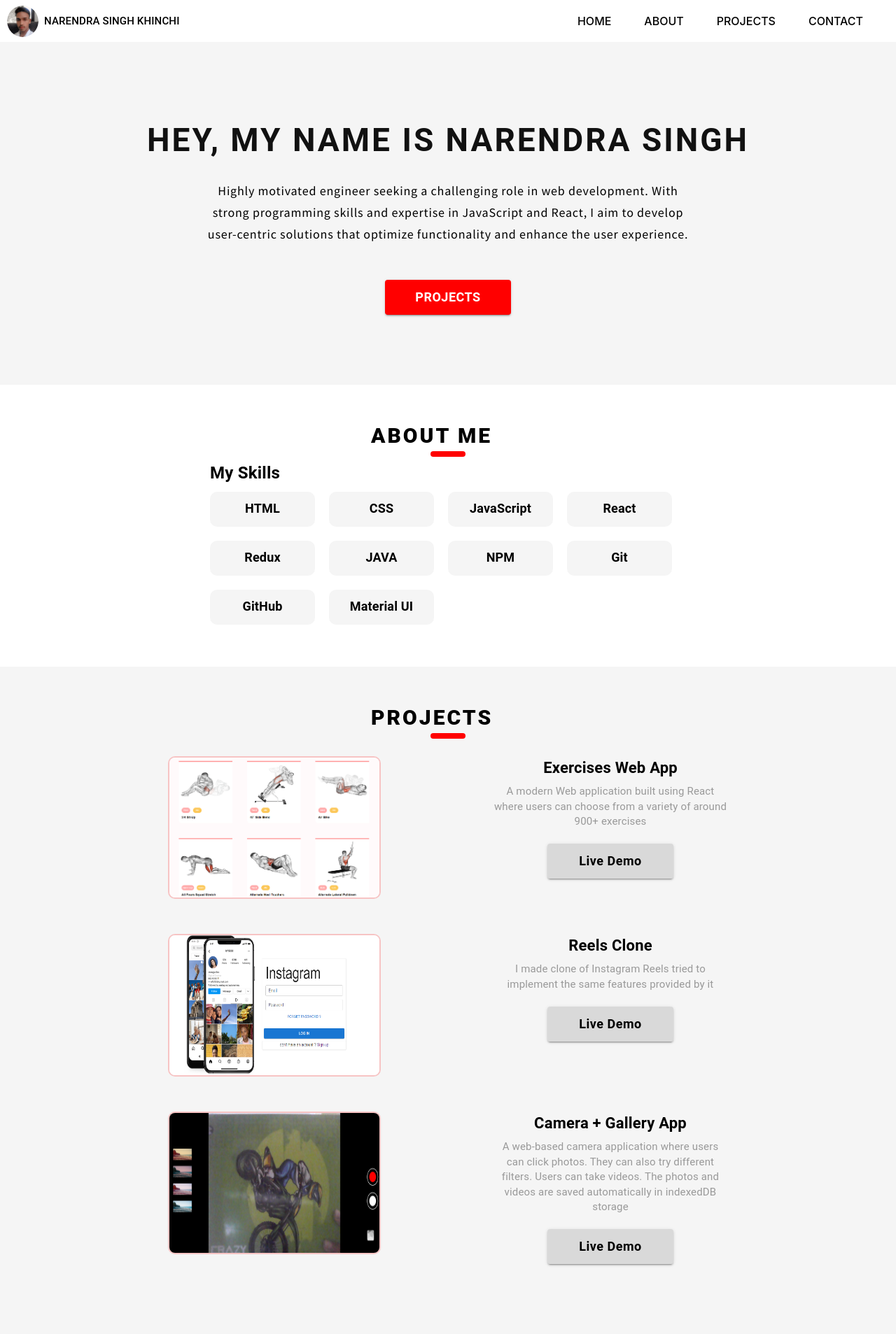
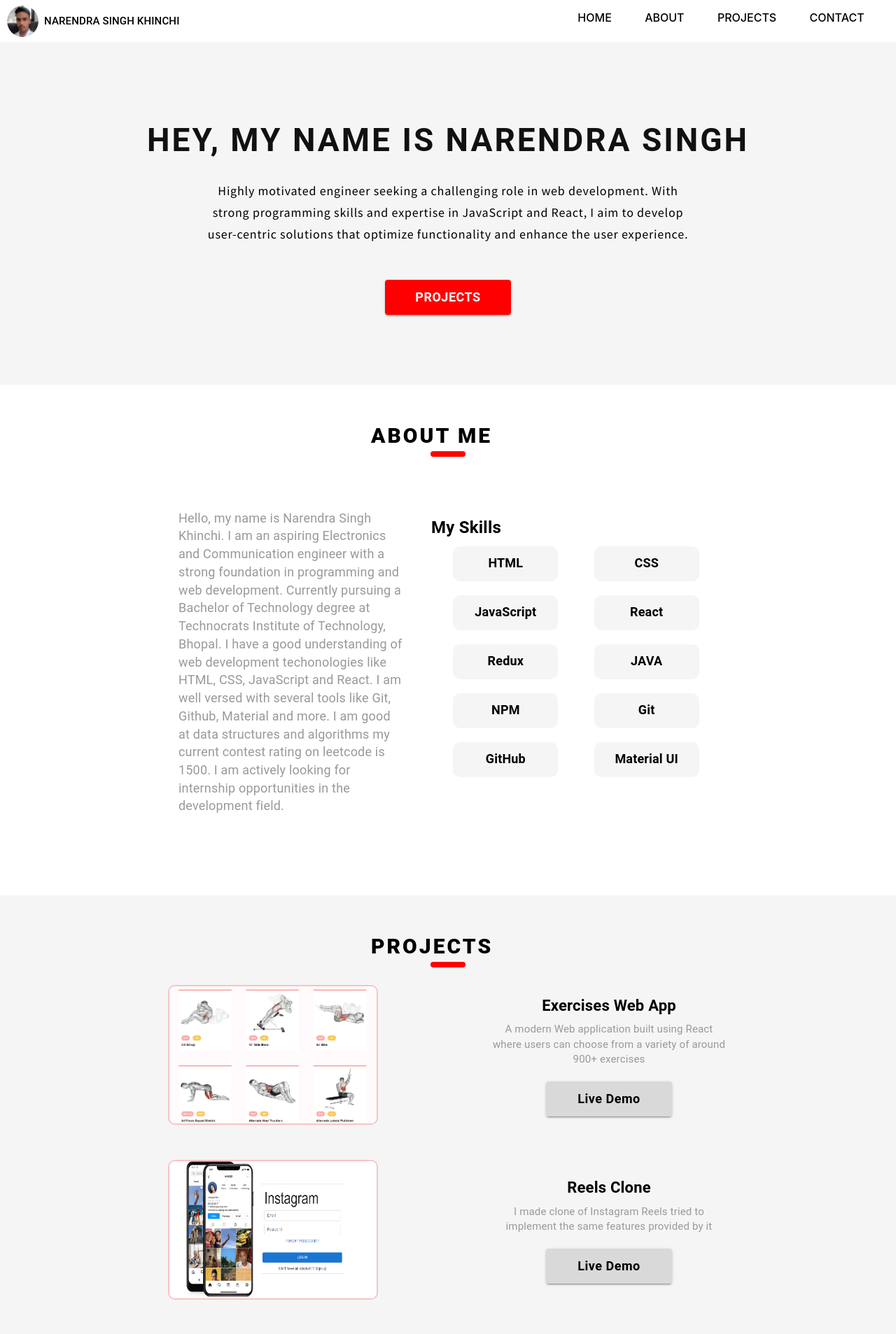
Before and after one commit to NarendraSinghKhinchi/portfolio, a React (Create React App) app: page / in a window 1280 px wide. Shown: the top 1907 px of the page at 70% size. Built offline with nearby package versions, Linux system fonts and the light colour scheme.

Commit message:
final commit

```diff
--- a/public/index.html
+++ b/public/index.html
@@ -3,7 +3,7 @@
   <head>
     <meta charset="utf-8" />
     <link rel="icon" href="%PUBLIC_URL%/favicon.ico" />
-    <meta name="viewport" content="width=device-width, initial-scale=1" />
+    <meta name="viewport" content="width=device-width, initial-scale=1.0">
     <meta name="theme-color" content="#000000" />
     <meta
       name="description"
--- a/src/App.css
+++ b/src/App.css
@@ -1,4 +1,65 @@
 * {
   box-sizing: border-box;
-  background-color: #fafafa;
 }
+/* The side navigation menu */
+
+.menu-cont{
+  display: flex;
+  flex-direction: column;
+  align-items: center;
+  width: 150px ;
+}
+.medium-screen-menu{
+  display: none !important;
+}
+@media only screen and (min-width: 700px) {
+  .menu-cont{
+    display: none;
+  }
+  .medium-screen-menu{
+    display: flex !important;
+  }
+}
+.section-heading-underline{
+  margin: 0px auto 25px;
+  width: 50px;
+  border-top: 8px solid red;
+  border-radius:5px;
+}
+.image-card{
+  width:300px;
+  border:2px solid rgb(255,0,0,0.2);
+  border-radius:10px;
+  height:200px;
+}
+@media only screen and (max-width: 600px) {
+  .intro-name{
+    font-size: 24px !important;
+    line-height: 30px !important;
+    letter-spacing: 1px !important;
+  }
+  .intro-para{
+    font-size: 15px !important;
+    line-height: 20px !important;
+    letter-spacing: 1px !important;
+  }
+  .section-heading{
+    font-size: 22px !important;
+    letter-spacing: 1px !important;
+  }
+  .section-heading-underline{
+    width:30px ;
+  }
+
+}
+@media  only screen and (max-width:400px) {
+  .skill-cont{
+    font-size:14px !important;
+    width:120px !important;
+    height:30px !important;
+    padding-top: 5px !important;
+  }
+}
+
+
+/* it will be hidden when width is 700px or more */
--- a/src/App.js
+++ b/src/App.js
@@ -1,6 +1,6 @@
 import Home from "./components/Home";
 import { BrowserRouter } from "react-router-dom";
-
+import './App.css' ;
 function App() {
   return (
     <BrowserRouter>
--- a/src/components/About.js
+++ b/src/components/About.js
@@ -1,24 +1,102 @@
 import React from 'react'
-import { Box,Typography} from '@mui/material'
+import { Box,Typography, Stack} from '@mui/material'
+import SkillCard from './SkillCard';
 function About() {
-  const skillsMap = ["HTML","CSS","JavaScript","React","Redux","JAVA","NPM","Git","GitHub","Material UI"] ;
+  const skillsMap = [{
+      skill:"HTML",
+      progress:50
+    },
+    {
+      skill:"CSS",
+      progress:60
+    },
+    {
+      skill:"JavaScript",
+      progress:80
+    },
+    {
+      skill:"React",
+      progress:75
+    },
+    {
+      skill:"Redux",
+      progress:30
+    },
+    {
+      skill:"JAVA",
+      progress:58
+    },
+    {
+      skill:"NPM",
+      progress:85
+    },
+    {
+      skill:"Git",
+      progress:25
+    },
+    {
+      skill:"GitHub",
+      progress:85
+    },
+    {
+      skill:"Material UI",
+      progress:75
+    },
+  ]
+
   return (
     <Box id="about"
-      padding="50px 50px"
+      padding={{sm:"50px 50px",xs:"50px 0px"}}
+    >
+      <Typography className='section-heading' gutterBottom fontWeight={800} letterSpacing={3} fontSize={30} sx={{margin:"auto",width:{xs:"150px",sm:"220px"}}} >ABOUT ME</Typography>
+      <div className='section-heading-underline'></div>
+      <Stack
+        direction={{md:"row",sm:"col"}}
+        gap={2}
+        maxWidth="800px"
+        margin='auto'
+        marginBottom='50px'
+        justifyContent='center'
+        alignItems='center'
+      >
+        <Box
+          sx={{maxWidth:{md:"350px",sm:"90%"},
+          paddingTop:"35px"}}
+        >
+          <Typography variant='body2'
+            color="rgb(153,153,153)"
+            fontSize={18}
+            padding="15px"
+          >
+            Hello, my name is Narendra Singh Khinchi.
+            I am an aspiring Electronics and Communication engineer with a strong foundation in programming and web development.
+            Currently pursuing a Bachelor of Technology degree at Technocrats Institute of Technology, Bhopal.
+            I have a good understanding of web development techonologies like HTML, CSS, JavaScript and React.
+            I am well versed with several tools like Git, Github, Material and more.
+            I am good at data structures and algorithms my current contest rating on leetcode is 1500.
+            I am actively looking for internship opportunities in the development field.
 
-    >
-        <Typography gutterBottom fontWeight={800} letterSpacing={3} fontSize={30} sx={{margin:"auto",width:"220px"}} >ABOUT ME</Typography>
-        <div style={{margin:"0px auto 5px",width:"50px",borderTop:"8px solid red",borderRadius:"5px"}}></div>
+          </Typography>
+        </Box>
         <Box
-          sx={{maxWidth:"700px",display:'flex' , justifyContent:"flex-start",flexWrap:"wrap",alignItems:"center",margin:'auto',position:"relative",paddingTop:"35px"}}
+          sx={{maxWidth:{md:"450px",sm:"90%"},
+          display:'flex' ,
+          justifyContent:"space-evenly",
+          flexWrap:"wrap",
+          margin:'auto',
+          position:"relative",
+          paddingTop:"35px"}}
         >
         <Typography sx={{position:"absolute",top:"0",left:"10px"}} fontWeight={600} fontSize={24} >My Skills</Typography>
-          {
-            skillsMap.map(skill=>(
-              <Typography textAlign="center" key={skill} fontWeight={700} height='50px' fontSize={18} width="150px" sx={{margin:"10px",paddingTop:"10px",borderRadius:"10px",boxSizing:"border-box",backgroundColor:"rgb(153,153,153,0.1)"}}>{skill}</Typography>
-            ))
-          }
+        {
+          skillsMap.map(skill=>(
+            <SkillCard key={skill.skill} skill={skill}></SkillCard>
+          ))
+        }
         </Box>
+
+      </Stack>
+
     </Box>
   )
 }
--- a/src/components/Navbar.js
+++ b/src/components/Navbar.js
@@ -1,9 +1,32 @@
-import React from 'react'
-import { Link } from "react-router-dom";
+import React,{useState} from 'react'
+import MenuIcon from '@mui/icons-material/Menu';
 import{ Box, Stack, Avatar ,Typography }from '@mui/material';
 import profileImg from '../Assets/Bana.png' ;
 
 function Navbar() {
+  const [menuToggle , setMenuToggle] = useState(false);
+
+
+  const handleToggle = ()=>{
+    setMenuToggle(!menuToggle);
+  }
+
+  const menuObj = (
+        <Stack
+
+        >
+            {menuToggle ?
+                (  <>
+                    <a onClick={handleToggle} href="#home" >HOME</a>
+                    <a onClick={handleToggle} href="#about" >ABOUT</a>
+                    <a onClick={handleToggle} href="#projects" >PROJECTS</a>
+                    <a onClick={handleToggle} href="#contact" >CONTACT</a>
+                </>
+                )
+                :<></>
+            }
+        </Stack>
+    )
   return (
     <Box height="60px"
         bgcolor='#ffffff'
@@ -19,17 +42,54 @@ function Navbar() {
             />
             <Typography fontSize={15} ml={1} fontWeight={525}> NARENDRA SINGH KHINCHI </Typography>
         </Stack>
+        <div className='menu-cont'>
+            <MenuIcon onClick={handleToggle} sx={{boxSizing:"content-box",padding:"15px 22px",cursor:"pointer"}}></MenuIcon>
+            <Stack
+                direction='column'
+                alignItems='center'
+                justifyContent="space-evenly"
+                bgcolor="white"
+                width="150px"
+                sx={{
+                    "& a" : {
+                        color:'black',
+                        textDecoration:"none",
+                        margin:"0 2px 10px 2px",
+                        fontWeight:"500",
+                    },
+
+                }}
+                display={menuToggle ? 'flex' : 'none'}
+            >
+                <a onClick={handleToggle} href="#home" >HOME</a>
+                <a onClick={handleToggle} href="#about" >ABOUT</a>
+                <a onClick={handleToggle} href="#projects" >PROJECTS</a>
+                <a onClick={handleToggle} href="#contact" >CONTACT</a>
+            </Stack>
+        </div>
         <Stack
+            className="medium-screen-menu"
             direction='row'
             alignItems='center'
             justifyContent="space-evenly"
+            bgcolor="white"
             width="500px"
-        >
-            <a href="#home" style={{color:'black',textDecoration:"none",marginRight:"2px",fontWeight:"500"}}>HOME</a>
-            <a href="#about" style={{color:'black',textDecoration:"none",marginRight:"2px",fontWeight:"500"}}>ABOUT</a>
-            <a href="#projects" style={{color:'black',textDecoration:"none",marginRight:"2px",fontWeight:"500"}}>PROJECTS</a>
-            <a href="#contact" style={{color:'black',textDecoration:"none",marginRight:"2px",fontWeight:"500"}}>CONTACT</a>
-        </Stack>
+
+            sx={{
+                    "& a" : {
+                        color:'black',
+                        textDecoration:"none",
+                        margin:"0 2px 10px 2px",
+                        fontWeight:"500",
+                    },
+
+                }}
+            >
+                <a  href="#home" >HOME</a>
+                <a  href="#about" >ABOUT</a>
+                <a  href="#projects" >PROJECTS</a>
+                <a  href="#contact" >CONTACT</a>
+            </Stack>
     </Box>
   )
 }
--- a/src/components/Projects.js
+++ b/src/components/Projects.js
@@ -7,20 +7,22 @@ function Projects() {
   return (
     <Box id="projects"
       bgcolor="rgb(153,153,153,0.1)"
-      sx={{padding:{sm:"20px 20px",md:"50px 50px"}}}
+      sx={{padding:{xs:"50px 20px",sm:"50px 50px"}}}
     >
-      <Typography gutterBottom fontWeight={800} letterSpacing={3} fontSize={30} sx={{margin:"auto",width:"220px"}} >PROJECTS</Typography>
-      <div style={{margin:"0px auto 25px",width:"50px",borderTop:"8px solid red",borderRadius:"5px"}}></div>
+      <Typography className='section-heading' gutterBottom fontWeight={800} letterSpacing={3} fontSize={30} sx={{margin:"auto",width:{xs:"150px",sm:"220px"}}} >PROJECTS</Typography>
+      <div className='section-heading-underline'></div>
       <Stack
-        direction={{sm:"row",xs:"col"}}
-        gap={{sm:10 ,xs:2,md:20}}
+        direction={{md:"row",sm:"col"}}
+        gap={{xs:2,md:20}}
         maxWidth="800px"
         margin='auto'
         marginBottom='50px'
+        justifyContent='center'
+        alignItems='center'
       >
-        <img style={{width:"300px",border:"2px solid rgb(255,0,0,0.2)",borderRadius:"10px",height:"200px"}} src={exerciseImg}></img>
+        <img className='image-card' src={exerciseImg}></img>
         <Box
-          width={{md:"350px",xs:"250px",sm:"300px"}}
+          minWidth="300px"
           textAlign='center'
         >
           <Typography gutterBottom fontSize={22} fontWeight={600}>Exercises Web App</Typography>
@@ -31,15 +33,17 @@ function Projects() {
         </Box>
       </Stack>
       <Stack
-        direction={{sm:"row",xs:"col"}}
-        gap={{sm:10 ,xs:2,md:20}}
+        direction={{md:"row",sm:"col"}}
+        gap={{xs:2,md:20}}
         maxWidth="800px"
         margin='auto'
         marginBottom='50px'
+        justifyContent='center'
+        alignItems='center'
       >
-        <img style={{width:"300px",border:"2px solid rgb(255,0,0,0.2)",borderRadius:"10px",height:"200px"}} src={reelsImg}></img>
+        <img className='image-card' src={reelsImg}></img>
         <Box
-          width={{md:"350px",xs:"250px",sm:"300px"}}
+          minWidth="300px"
           textAlign='center'
         >
           <Typography gutterBottom fontSize={22} fontWeight={600}>Reels Clone</Typography>
@@ -50,22 +54,24 @@ function Projects() {
         </Box>
       </Stack>
       <Stack
-        direction={{sm:"row",xs:"col"}}
-        gap={{sm:10 ,xs:2,md:20}}
+        direction={{md:"row",sm:"col"}}
+        gap={{xs:2,md:20}}
         maxWidth="800px"
         margin='auto'
         marginBottom='50px'
+        justifyContent='center'
+        alignItems='center'
       >
-        <img style={{width:"300px",border:"2px solid rgb(255,0,0,0.2)",borderRadius:"10px",height:"200px"}} src={galleryImg}></img>
+        <img className='image-card' src={galleryImg}></img>
         <Box
-          width={{md:"350px",xs:"250px",sm:"300px"}}
+          minWidth="300px"
           textAlign='center'
         >
           <Typography gutterBottom fontSize={22} fontWeight={600}>Camera + Gallery App</Typography>
           <Typography gutterBottom variant='body2' color="rgb(153,153,153)" fontSize={15}>A web-based camera application where users can click photos.
             They can also try different filters. Users can take videos. The photos and videos are saved automatically in indexedDB storage
           </Typography>
-          <Button  variant='contained' sx={{textTransform:"none", backgroundColor:"rgb(153,153,153,0.3)",marginTop:"15px", width:"180px",height:"50px",fontWeight:"600",fontSize:"18px","&:hover":{backgroundColor: "red",color:"white" } }}>
+          <Button className='section-btn'  variant='contained' sx={{textTransform:"none", backgroundColor:"rgb(153,153,153,0.3)",marginTop:"15px", width:"180px",height:"50px",fontWeight:"600",fontSize:"18px","&:hover":{backgroundColor: "red",color:"white" } }}>
             <a href="https://narendrasinghkhinchi.github.io/camera-gallery/index.html" target='_blank' style={{textDecoration:"none",color:"black"}}>Live Demo</a>
           </Button>
         </Box>
--- /dev/null
+++ b/src/components/SkillCard.js
@@ -0,0 +1,47 @@
+import React from 'react'
+import { Typography} from '@mui/material'
+function SkillCard({skill}) {
+//   const [animeWidth , setAnimeWidth] = useState(0);
+
+//   useEffect(()=>{
+//     setTimeout(() => {
+//         setAnimeWidth(skill.progress);
+//     }, 1000);
+//   },[]);
+  return (
+    <Typography className='skill-cont'
+        textAlign="center"
+        key={skill}
+        fontWeight={700}
+        height='50px'
+        fontSize={18}
+        width="150px"
+        component="div"
+        sx={{margin:"10px",
+        paddingTop:"10px",
+        borderRadius:"10px",
+        boxSizing:"border-box",
+        backgroundColor:"rgb(153,153,153,0.1)",
+        position:'relative',
+        }}
+        >
+        {skill.skill}
+
+        </Typography>
+  )
+}
+
+export default SkillCard
+
+{/* <div
+    style={{
+    position:"absolute",
+    backgroundColor:"rgb(255,0,0,0.3)",
+    top:"0",
+    left:"0",
+    width:`${animeWidth}%`,
+    height:"100%",
+    borderRadius:"10px",
+    transition:"1s"
+    }}
+></div> */}
```
Also changed, not shown: src/components/Contact.js (+14 -10 lines), src/components/Intro.js (+13 -4 lines).
